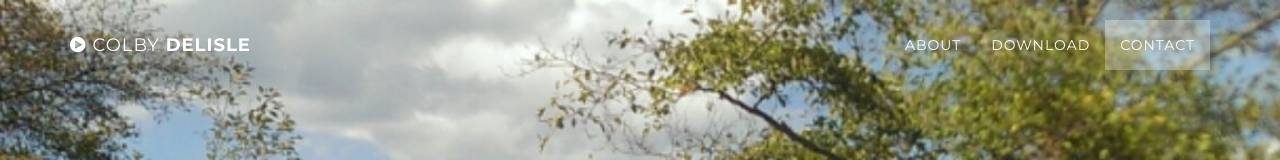
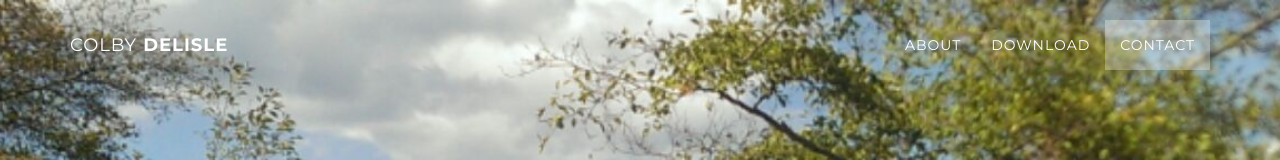
Before and after one commit to CLdelisle/CLdelisle.github.io, a plain HTML site: page index.html in a window 1280 px wide. Shown: the top 160 px of the page. Drawn offline with Linux system fonts and the light colour scheme.

Commit message:
Getting rid of play button thing

```diff
--- a/index.html
+++ b/index.html
@@ -41,7 +41,7 @@
                     <i class="fa fa-bars"></i>
                 </button>
                 <a class="navbar-brand page-scroll" href="#page-top">
-                    <i class="fa fa-play-circle"></i>  <span class="light">Colby</span> DeLisle
+					<span class="light">Colby</span> DeLisle
                 </a>
             </div>
 
```
